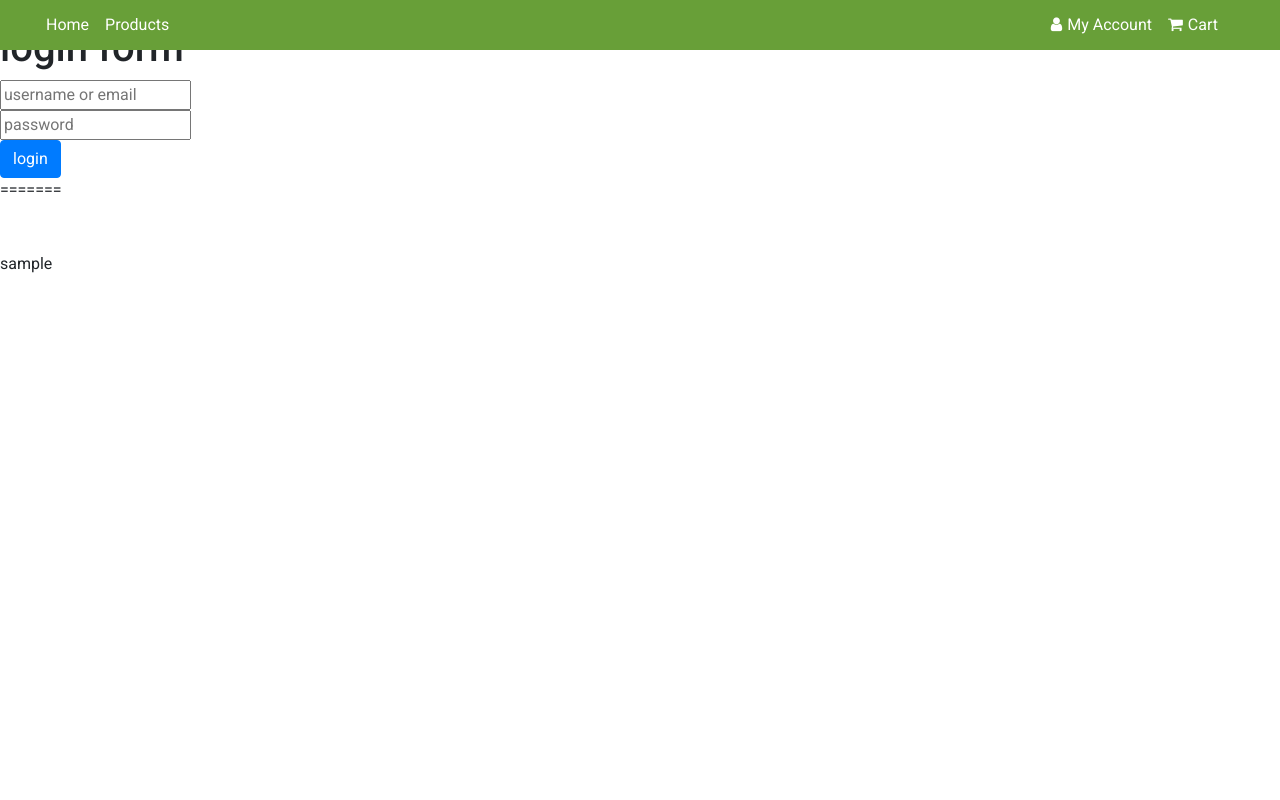
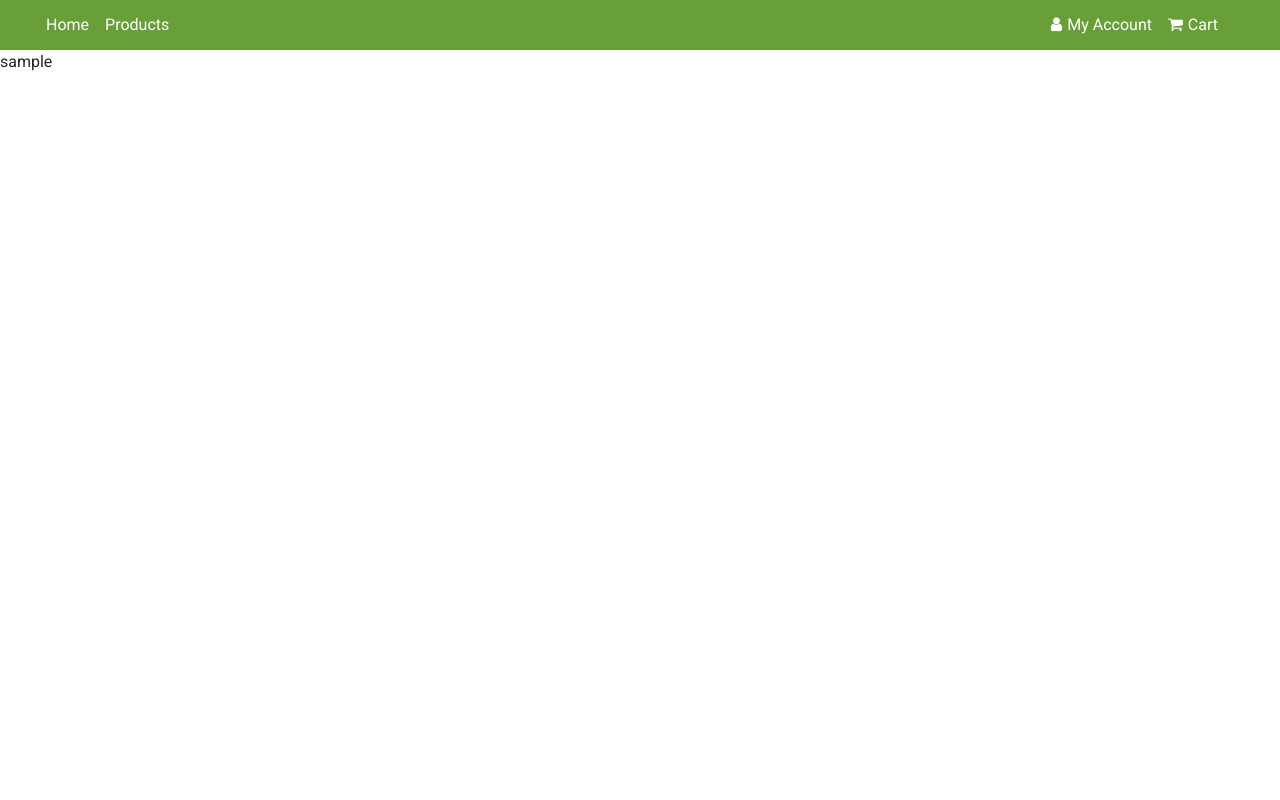
Before and after one commit to svsudowindo/twinklers, an Angular app: page /dashboard in a window 1280 px wide. Shown: the top 800 px of the page. Built offline with nearby package versions, Linux system fonts and the light colour scheme; a web font is replaced by a local one.

Commit message:
Resolved conflicts

```diff
--- a/src/app/app.component.html
+++ b/src/app/app.component.html
@@ -1,21 +1,6 @@
-<<<<<<< HEAD
-<!-- <h1>this is workigng</h1> -->
+<app-topbar>
 
-<div>
-    <h1>login form </h1>
-    <form>
-        <input type="text" placeholder="username or email">
-
-        <br>
-        <input type="password" placeholder="password">
-        <br>
-        <button type="submit" class="btn btn-primary">login</button>
-    </form>
-</div>
-=======
-
-<app-topbar></app-topbar>
+</app-topbar>
 <div class="m-t-50">
     <router-outlet></router-outlet>
 </div>
->>>>>>> 6bc7d98f542848d7586d8e4e80db306bc51728d5
```
